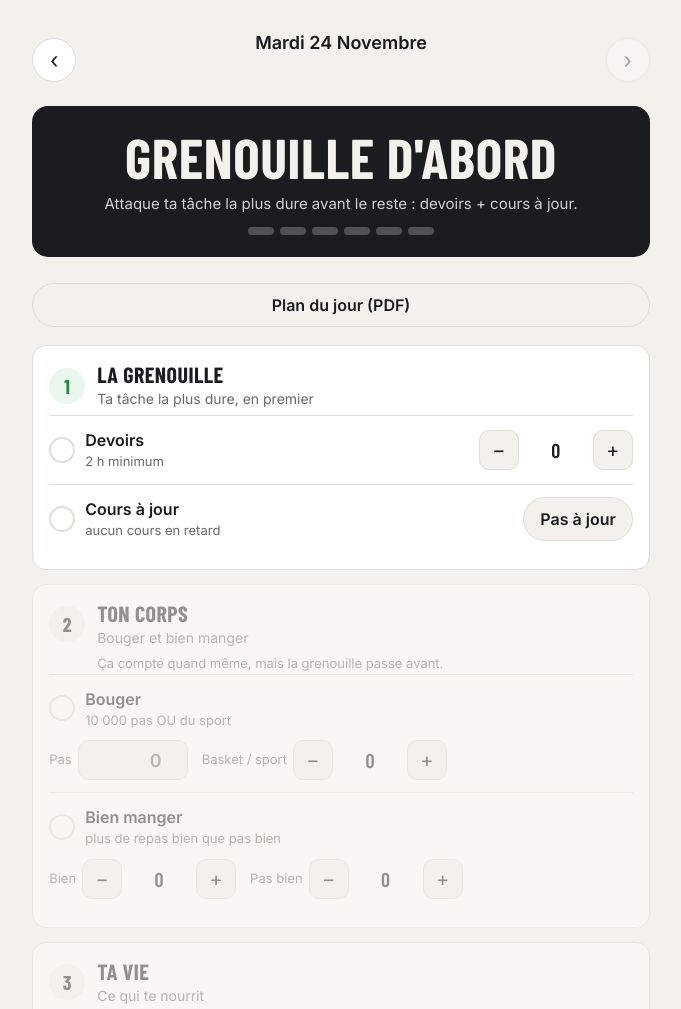
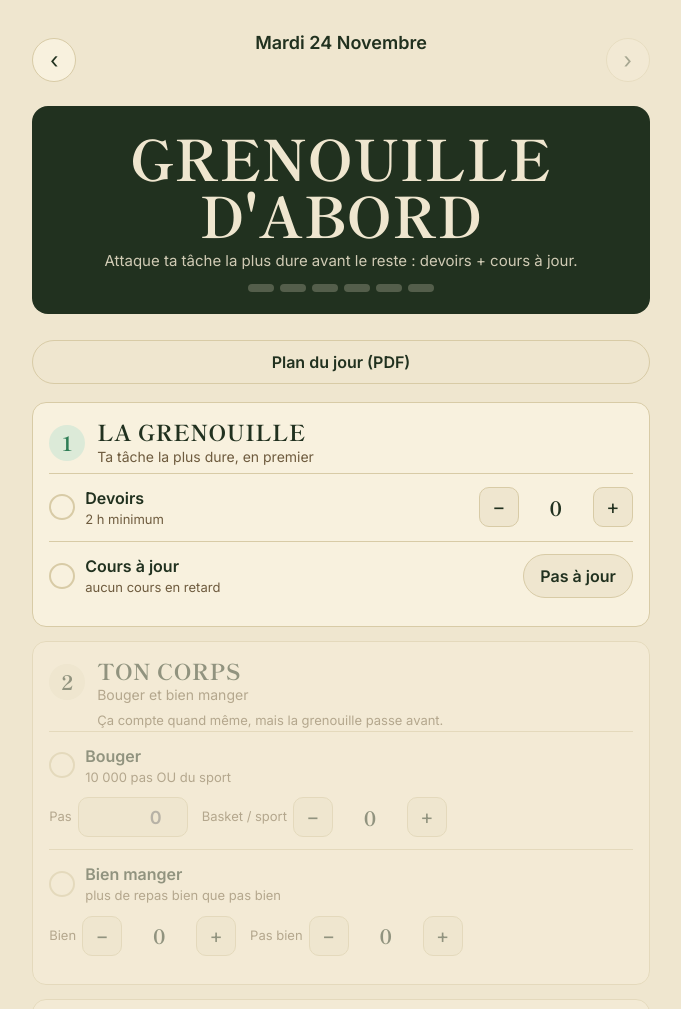
Before and after one commit to theo-dar/grenouille.app, a plain HTML site: page index.html in a window 1280 px wide. Shown: the top 1009 px of the page, without its empty margins (299-980 px from the left). Drawn offline with nearby package versions, Linux system fonts and the light colour scheme.

Commit message:
Add files via upload

```diff
--- a/index.html
+++ b/index.html
@@ -6,18 +6,18 @@
 <title>Gagne ta journée</title>
 <script src="https://cdnjs.cloudflare.com/ajax/libs/jspdf/2.5.1/jspdf.umd.min.js"></script>
 <link rel="preconnect" href="https://fonts.googleapis.com">
-<link href="https://fonts.googleapis.com/css2?family=Barlow+Condensed:wght@600;700&family=Inter:wght@400;500;600&display=swap" rel="stylesheet">
+<link href="https://fonts.googleapis.com/css2?family=Shippori+Mincho:wght@700;800&family=Inter:wght@400;500;600&display=swap" rel="stylesheet">
 <style>
 /* VOICE: un tableau de score de match, direct et motivant
    IDEA: le scoreboard d'un gym de basket — la journée est un match à gagner
    PICTURE: le gros verdict du jour en haut + les 3 niveaux comme des quarts
-   COLOUR and TYPE: fond clair, encre foncée, orange ballon de basket, vert grenouille; Barlow Condensed + Inter
+   COLOUR and TYPE: palette Ba Sing Se (papier, vert forêt, jade, or) + rouge crapaud pour gagner; Shippori Mincho + Inter
    LAYOUT: une colonne de 720px max, verdict, niveaux, semaine, mois */
 :root{color-scheme:light dark;
---bg:light-dark(#f3f1ec,#141619);--card:light-dark(#ffffff,#1d2024);--ink:light-dark(#1a1c20,#ecebe6);
---muted:light-dark(#6a6964,#9d9b94);--line:light-dark(#e2ddd2,#2d3137);
---acc:light-dark(#d9480f,#ff7a2e);--accbg:light-dark(#fff0e6,#3a2416);
---frog:light-dark(#2b8a3e,#5fd47a);--frogbg:light-dark(#e9f7ec,#16301d)}
+--bg:light-dark(#EFE6CF,#121A13);--card:light-dark(#F8F1DE,#1B261B);--ink:light-dark(#21311F,#ECE3C8);
+--muted:light-dark(#6E5B3E,#A89F80);--line:light-dark(#D8CBA6,#2F3D2C);
+--acc:light-dark(#C2412D,#E0664B);--accbg:light-dark(#F4DCD3,#3A1D16);
+--frog:light-dark(#2E7D55,#6CC08E);--frogbg:light-dark(#DCEAD8,#17301F)}
 :root[data-theme=light]{color-scheme:light}:root[data-theme=dark]{color-scheme:dark}
 *{box-sizing:border-box;min-width:0}
 body{margin:0;background:var(--bg);color:var(--ink);font:16px/1.5 Inter,system-ui,sans-serif;overflow-x:clip}
@@ -30,7 +30,7 @@ button:focus-visible,input:focus-visible{outline:2px solid var(--acc);outline-of
 .dl{font:600 18px/1.2 Inter,sans-serif;text-align:center;text-transform:capitalize}
 .link{display:block;margin:2px auto 0;border:0;background:none;color:var(--acc);font-size:14px;padding:4px 8px;min-height:32px}
 .board{margin:18px 0 26px;padding:22px 20px;border-radius:16px;background:var(--ink);color:var(--bg);text-align:center}
-.verdict{font:700 clamp(36px,9vw,56px)/1.02 "Barlow Condensed",sans-serif;text-transform:uppercase;letter-spacing:.01em}
+.verdict{font:700 clamp(36px,9vw,56px)/1.02 "Shippori Mincho",serif;text-transform:uppercase;letter-spacing:.01em}
 .board.win .verdict{color:var(--acc)}
 .board.frog .verdict{color:var(--frog)}
 .sub{margin-top:8px;font-size:15px;opacity:.85}
@@ -40,9 +40,9 @@ button:focus-visible,input:focus-visible{outline:2px solid var(--acc);outline-of
 .lvl{background:var(--card);border:1px solid var(--line);border-radius:14px;padding:16px;margin-bottom:14px;transition:opacity .25s}
 .lvl.dim{opacity:.45}
 .lh{display:flex;gap:12px;align-items:center;margin-bottom:6px}
-.ln{flex:none;width:36px;height:36px;border-radius:50%;display:grid;place-items:center;font:700 20px "Barlow Condensed",sans-serif;background:var(--bg)}
+.ln{flex:none;width:36px;height:36px;border-radius:50%;display:grid;place-items:center;font:700 20px "Shippori Mincho",serif;background:var(--bg)}
 .l1 .ln{background:var(--frogbg);color:var(--frog)}
-h2{font:700 22px/1.1 "Barlow Condensed",sans-serif;margin:0;text-transform:uppercase;letter-spacing:.02em}
+h2{font:700 22px/1.1 "Shippori Mincho",serif;margin:0;text-transform:uppercase;letter-spacing:.02em}
 .lh p{margin:2px 0 0;font-size:14px;color:var(--muted)}
 .lock{font-size:13px;color:var(--muted);margin:4px 0 0 48px}
 .goal{display:flex;flex-wrap:wrap;align-items:center;justify-content:space-between;gap:10px 16px;padding:12px 0;border-top:1px solid var(--line)}
@@ -56,7 +56,7 @@ h2{font:700 22px/1.1 "Barlow Condensed",sans-serif;margin:0;text-transform:upper
 .step{display:flex;align-items:center;gap:6px}
 .sl{font-size:13px;color:var(--muted)}
 .step button{width:40px;height:40px;border-radius:10px;border:1px solid var(--line);background:var(--bg);font-size:20px;line-height:1}
-.sv{min-width:62px;text-align:center;font:600 20px "Barlow Condensed",sans-serif;white-space:nowrap}
+.sv{min-width:62px;text-align:center;font:600 20px "Shippori Mincho",serif;white-space:nowrap}
 .tog{min-height:44px;padding:0 16px;border-radius:22px;border:1px solid var(--line);background:var(--bg);font-weight:600}
 .tog.on{background:var(--frog);border-color:var(--frog);color:#fff}
 input[type=number]{width:110px;height:40px;border-radius:10px;border:1px solid var(--line);background:var(--bg);color:var(--ink);font:600 18px Inter,sans-serif;padding:0 10px;text-align:right}
```
